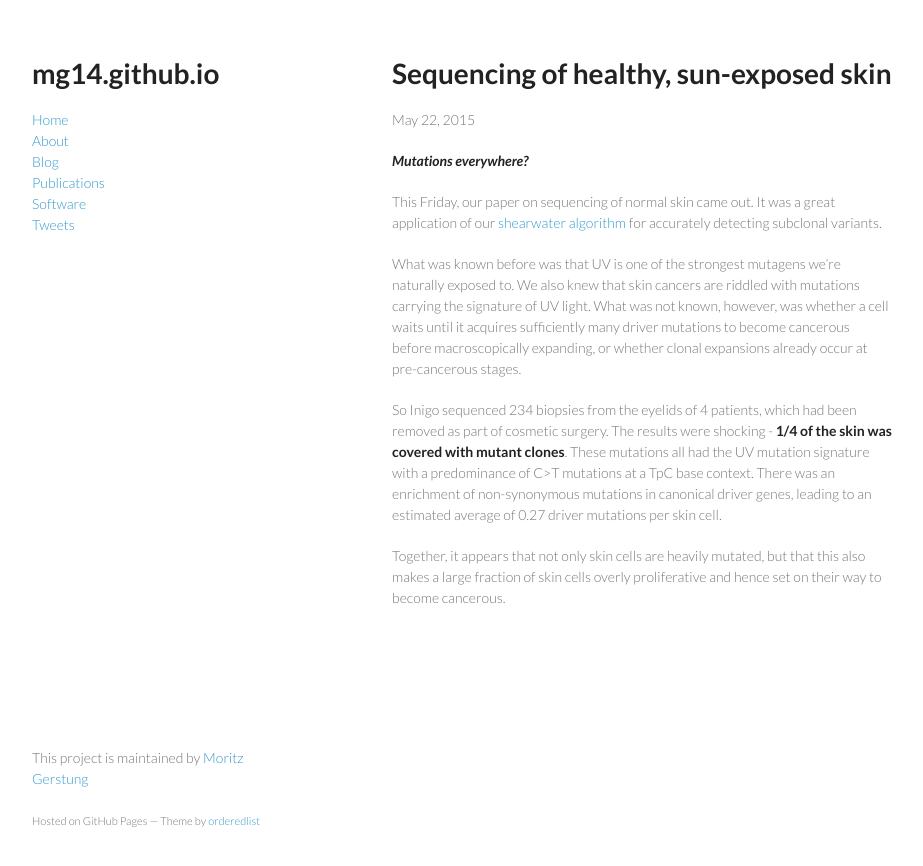
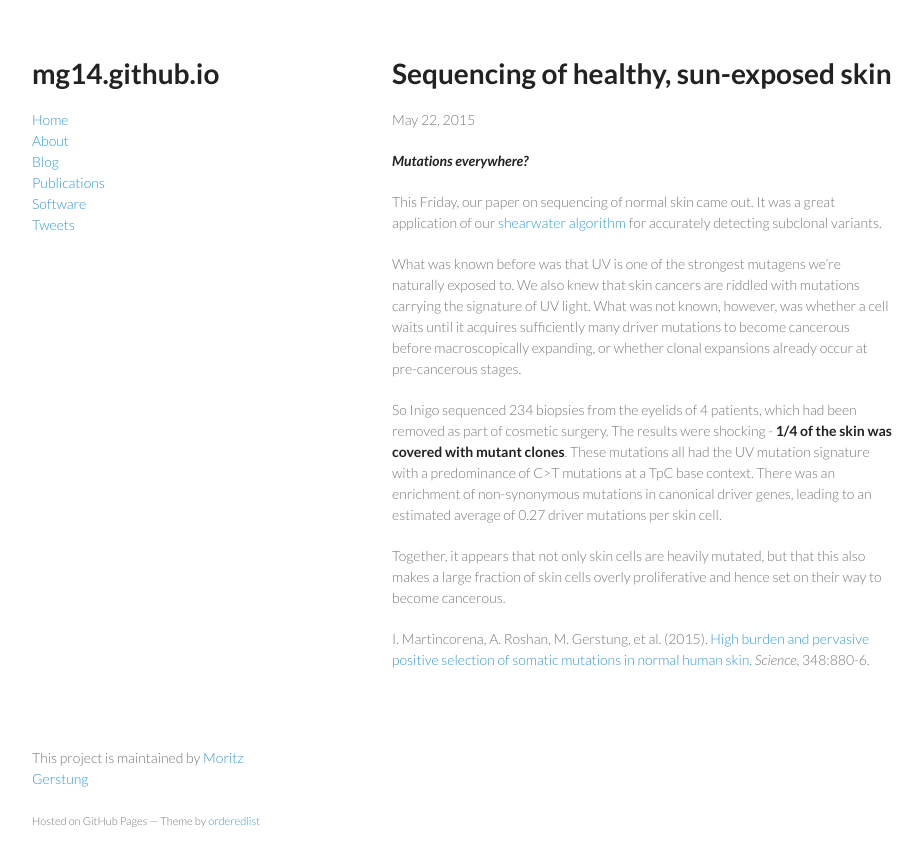
Before and after one commit to mg14/mg14.github.io, a Jekyll site: the page built from _posts/2015-05-22-skin-sequencing.md, in a window 1280 px wide. Shown: the top 866 px of the page, without its empty margins (178-1101 px from the left). Built offline with Jekyll 4.4.1, drawn with Linux system fonts in a browser that asks for light colours; Markdown is read by kramdown in place of the engine named in the settings.

Commit message:
added link

```diff
--- a/_posts/2015-05-22-skin-sequencing.md
+++ b/_posts/2015-05-22-skin-sequencing.md
@@ -12,3 +12,5 @@ What was known before was that UV is one of the strongest mutagens we're natural
 So Inigo sequenced 234 biopsies from the eyelids of 4 patients, which had been removed as part of cosmetic surgery. The results were shocking - **1/4 of the skin was covered with mutant clones**. These mutations all had the UV mutation signature with a predominance of C>T mutations at a TpC base context. There was an enrichment of non-synonymous mutations in canonical driver genes, leading to an estimated average of 0.27 driver mutations per skin cell.
 
 Together, it appears that not only skin cells are heavily mutated, but that this also makes a large fraction of skin cells overly proliferative and hence set on their way to become cancerous.
+
+I. Martincorena, A. Roshan, M. Gerstung, et al. (2015). [High burden and pervasive positive selection of somatic mutations in normal human skin.](http://dx.doi.org/10.1126/science.aaa6806) *Science*, 348:880-6.
```
